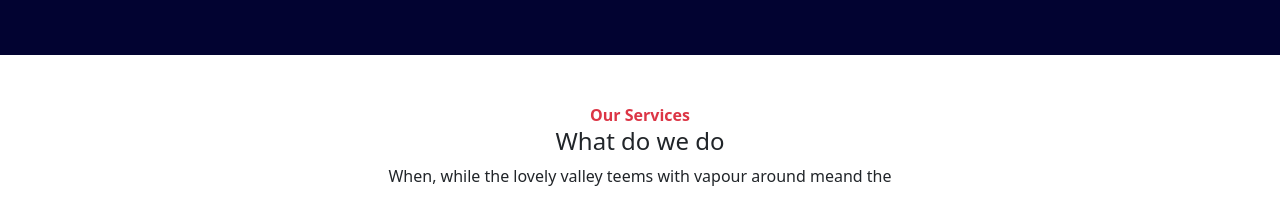
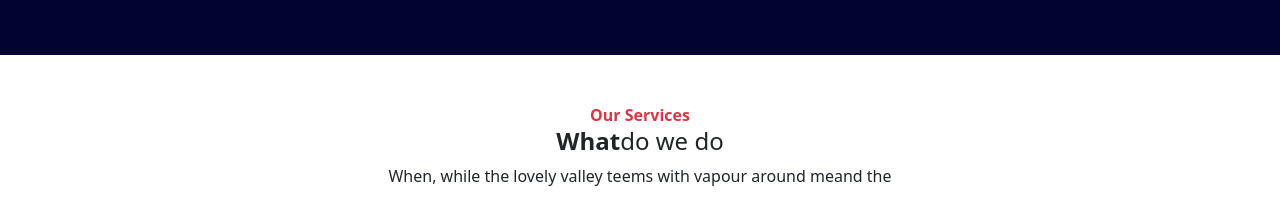
Before and after one commit to SamuelNdreu/proj-html-vuejs, a Vue app: page / in a window 1280 px wide. Shown: the part 860-1077 px from the top of the page. Built offline with nearby package versions, Linux system fonts and the light colour scheme.

Commit message:
fixing nav barr

```diff
--- a/src/components/AppCards.vue
+++ b/src/components/AppCards.vue
@@ -16,7 +16,7 @@ export default {
         <div class="row">
             <div class="col-12 p-5">
                 <span class="d-flex justify-content-center text-danger font fw-bold">Our Services</span>
-                <h4 class="d-flex justify-content-center">What do we do</h4>
+                <h4 class="d-flex justify-content-center"><b>What </b>  do we do</h4>
                 <p class="d-flex justify-content-center">When, while the lovely valley teems with vapour around meand
                     the</p>
             </div>
```
